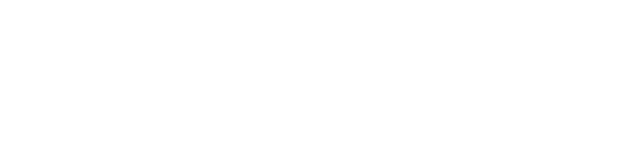
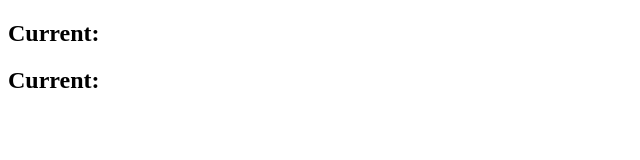
Before and after one commit to AlexanderBlom1/JsProjekt, a plain HTML site: page JsProjekt/index.html in a window 1280 px wide. Shown: the whole page, without its empty margins (0-640 px from the left). Drawn offline with Linux system fonts and the light colour scheme.

Commit message:
Update index.html

```diff
--- a/JsProjekt/index.html
+++ b/JsProjekt/index.html
@@ -5,7 +5,13 @@
 </head>
 <body>
 
+<div>
+    <h2> Current: </h2>
+</div>
 
+<div>
+<h2> Current: </h2>
+</div>
 
 
 
```
